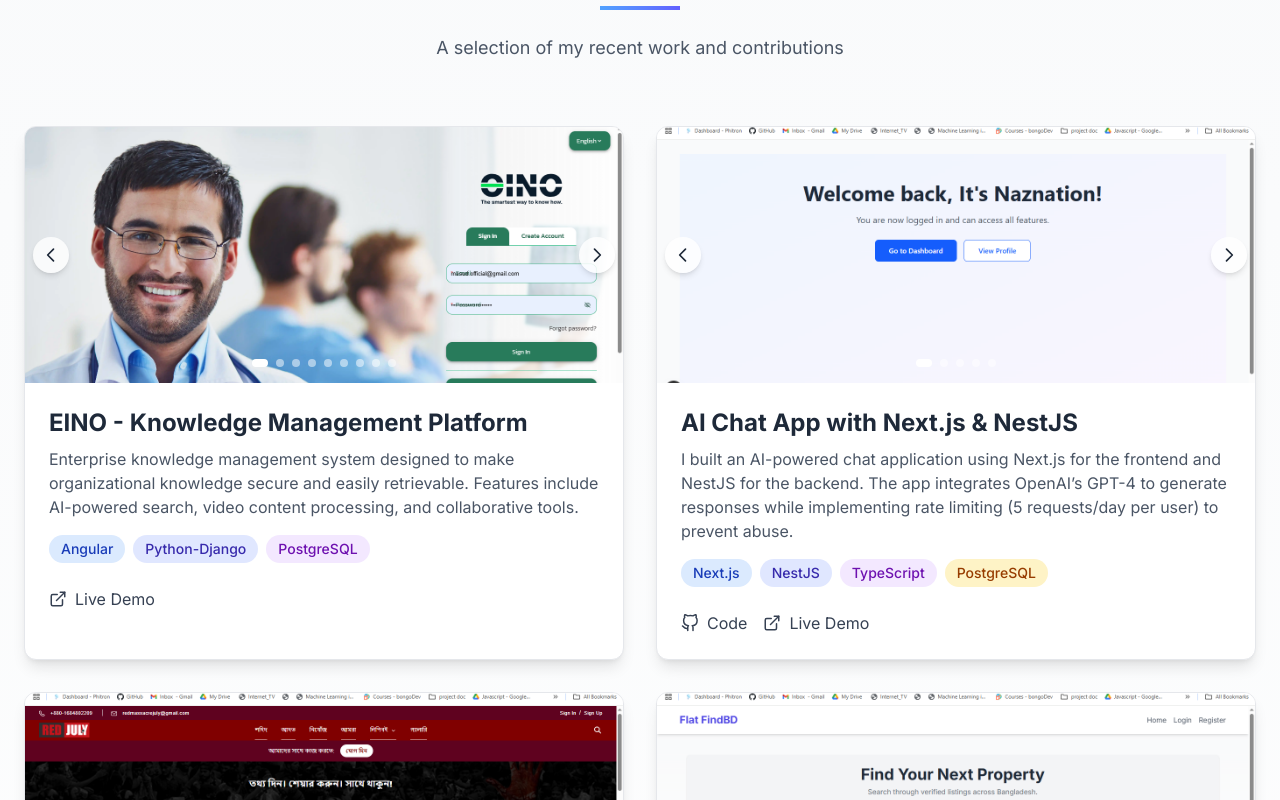
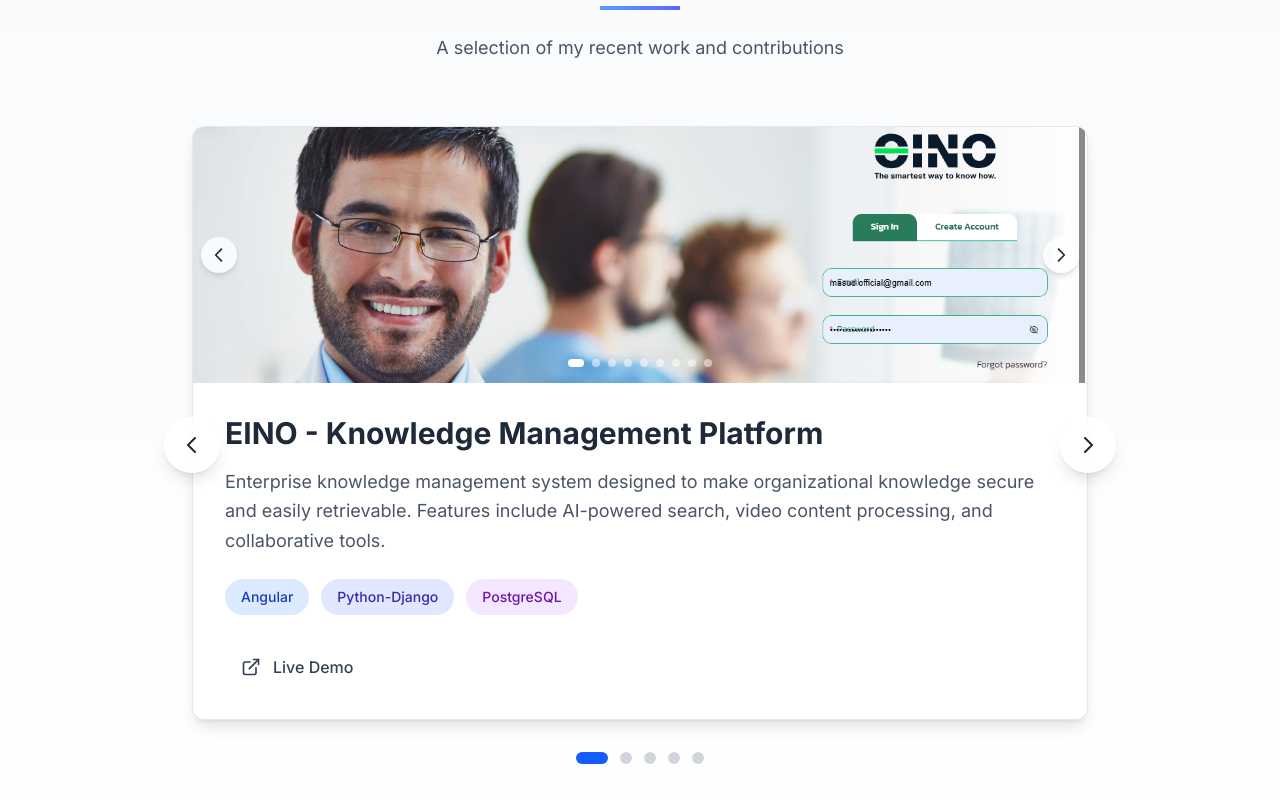
Before and after one commit to mnahsanofficial/my-portfolio, a Next.js app: page / in a window 1280 px wide. Shown: the part 5140-5940 px from the top of the page. Built offline with nearby package versions, Linux system fonts and the light colour scheme.

Commit message:
Project slider added

```diff
--- a/src/components/Projects.tsx
+++ b/src/components/Projects.tsx
@@ -4,7 +4,7 @@ import { useState } from 'react';
 import { motion } from 'framer-motion';
 import Image from 'next/image';
 import { FiGithub, FiExternalLink } from 'react-icons/fi';
-import { fadeIn, scaleUp, staggerContainer, defaultViewport } from '../lib/animations';
+import { fadeIn, staggerContainer, defaultViewport } from '../lib/animations';
 
 interface Project {
   title: string;
@@ -18,8 +18,8 @@ interface Project {
 }
 
 const Projects = () => {
-  // Show all projects by default - no need for "show more" button
-
+  const [currentProjectIndex, setCurrentProjectIndex] = useState(0);
+  const [activeImageIndices, setActiveImageIndices] = useState<Record<number, number>>({});
 
   const projects: Project[] = [
     {
@@ -43,7 +43,7 @@ const Projects = () => {
     },
     {
       title: 'AI Chat App with Next.js & NestJS ',
-      description: 'I built an AI-powered chat application using Next.js for the frontend and NestJS for the backend. The app integrates OpenAI’s GPT-4 to generate responses while implementing rate limiting (5 requests/day per user) to prevent abuse.',
+      description: 'I built an AI-powered chat application using Next.js for the frontend and NestJS for the backend. The app integrates OpenAI\'s GPT-4 to generate responses while implementing rate limiting (5 requests/day per user) to prevent abuse.',
       tags: ['Next.js', 'NestJS', 'TypeScript', 'PostgreSQL'],
       images: [
         '/assets/images/Chatbot/chatbot-1.png',
@@ -98,12 +98,19 @@ const Projects = () => {
     }
   ];
 
-  // Debug logging
-  console.log('Projects length:', projects.length);
+  // Initialize active image indices
+  useState(() => {
+    const initialIndices = projects.reduce((acc, _, index) => ({ ...acc, [index]: 0 }), {} as Record<number, number>);
+    setActiveImageIndices(initialIndices);
+  });
 
-  const [activeImageIndices, setActiveImageIndices] = useState<Record<number, number>>(
-    projects.reduce((acc, _, index) => ({ ...acc, [index]: 0 }), {} as Record<number, number>)
-  );
+  const nextProject = () => {
+    setCurrentProjectIndex((prev) => (prev + 1) % projects.length);
+  };
+
+  const prevProject = () => {
+    setCurrentProjectIndex((prev) => (prev - 1 + projects.length) % projects.length);
+  };
 
   const nextImage = (projectIndex: number) => {
     setActiveImageIndices(prev => ({
@@ -119,6 +126,8 @@ const Projects = () => {
         projects[projectIndex].images.length
     }));
   };
+
+  const currentProject = projects[currentProjectIndex];
 
   return (
     <section id="projects" className="py-20 bg-gradient-to-b from-gray-50 to-white">
@@ -139,20 +148,37 @@ const Projects = () => {
           </p>
         </motion.div>
 
+                          {/* Project Slider */}
+         <div className="relative max-w-4xl mx-auto">
+           {/* Navigation Buttons - Outside Project Card */}
+           <button
+             onClick={prevProject}
+             className="absolute left-0 top-1/2 -translate-y-1/2 z-20 bg-white/90 p-4 rounded-full shadow-lg hover:bg-white transition-all duration-300 hover:scale-110 -translate-x-1/2"
+             aria-label="Previous project"
+           >
+             <svg className="w-6 h-6 text-gray-800" fill="none" stroke="currentColor" viewBox="0 0 24 24">
+               <path strokeLinecap="round" strokeLinejoin="round" strokeWidth={2} d="M15 19l-7-7 7-7" />
+             </svg>
+           </button>
+
+           <button
+             onClick={nextProject}
+             className="absolute right-0 top-1/2 -translate-y-1/2 z-20 bg-white/90 p-4 rounded-full shadow-lg hover:bg-white transition-all duration-300 hover:scale-110 translate-x-1/2"
+             aria-label="Next project"
+           >
+             <svg className="w-6 h-6 text-gray-800" fill="none" stroke="currentColor" viewBox="0 0 24 24">
+               <path strokeLinecap="round" strokeLinejoin="round" strokeWidth={2} d="M9 5l7 7-7 7" />
+             </svg>
+           </button>
+
+           {/* Current Project */}
            <motion.div
-           variants={staggerContainer(0.2, 0.2)}
-           initial="initial"
-           whileInView="whileInView"
-           viewport={defaultViewport}
-           className="grid grid-cols-1 md:grid-cols-2 gap-8 mb-12 min-h-0"
-         >
-                     {projects.map((project, index) => {
-             console.log(`Rendering project ${index}: ${project.title}`);
-             return (
-                         <motion.div
-               key={index}
-               variants={scaleUp(0, 0.5)}
-               className="bg-white rounded-xl shadow-lg overflow-hidden border border-gray-200 hover:shadow-xl transition-shadow"
+             key={currentProjectIndex}
+             initial={{ opacity: 0, x: 100 }}
+             animate={{ opacity: 1, x: 0 }}
+             exit={{ opacity: 0, x: -100 }}
+             transition={{ duration: 0.5 }}
+             className="bg-white rounded-xl shadow-lg overflow-hidden border border-gray-200"
            >
             {/* Image Carousel */}
             <motion.div
@@ -162,27 +188,27 @@ const Projects = () => {
               viewport={{ once: true, amount: 0.2 }}
               className="relative h-64 bg-gray-100 overflow-hidden"
             >
-                {project.images.map((img, imgIndex) => (
+              {currentProject.images.map((img, imgIndex) => (
                 <div
                   key={imgIndex}
                   className={`absolute inset-0 transition-opacity duration-500 ${
-                       imgIndex === activeImageIndices[index] ? 'opacity-100' : 'opacity-0'
+                    imgIndex === activeImageIndices[currentProjectIndex] ? 'opacity-100' : 'opacity-0'
                   }`}
                 >
                   <Image
                     src={img}
-                      alt={`${project.title} screenshot ${imgIndex + 1}`}
+                    alt={`${currentProject.title} screenshot ${imgIndex + 1}`}
                     fill
                     className="object-cover"
                   />
                 </div>
               ))}
 
-                {/* Navigation Arrows */}
-                {project.images.length > 1 && (
+              {/* Image Navigation Arrows */}
+              {currentProject.images.length > 1 && (
                 <>
                   <button
-                      onClick={() => prevImage(index)}
+                    onClick={() => prevImage(currentProjectIndex)}
                     className="absolute left-2 top-1/2 -translate-y-1/2 bg-white/80 p-2 rounded-full shadow-md hover:bg-white transition z-10"
                     aria-label="Previous image"
                   >
@@ -191,7 +217,7 @@ const Projects = () => {
                     </svg>
                   </button>
                   <button
-                      onClick={() => nextImage(index)}
+                    onClick={() => nextImage(currentProjectIndex)}
                     className="absolute right-2 top-1/2 -translate-y-1/2 bg-white/80 p-2 rounded-full shadow-md hover:bg-white transition z-10"
                     aria-label="Next image"
                   >
@@ -203,19 +229,19 @@ const Projects = () => {
               )}
 
               {/* Image Indicators */}
-                {project.images.length > 1 && (
+              {currentProject.images.length > 1 && (
                 <div className="absolute bottom-4 left-0 right-0 flex justify-center gap-2">
-                    {project.images.map((_, imgIndex) => (
+                  {currentProject.images.map((_, imgIndex) => (
                     <button
                       key={imgIndex}
                       onClick={() => setActiveImageIndices(prev => ({
                         ...prev,
-                          [index]: imgIndex
+                        [currentProjectIndex]: imgIndex
                       }))}
-                        aria-label={`Go to image ${imgIndex + 1} for ${project.title}`}
-                        aria-current={imgIndex === activeImageIndices[index] ? "true" : undefined}
+                      aria-label={`Go to image ${imgIndex + 1} for ${currentProject.title}`}
+                      aria-current={imgIndex === activeImageIndices[currentProjectIndex] ? "true" : undefined}
                       className={`w-2 h-2 rounded-full transition-all ${
-                          imgIndex === activeImageIndices[index]
+                        imgIndex === activeImageIndices[currentProjectIndex]
                           ? 'bg-white w-4'
                           : 'bg-white/50 hover:bg-white/70'
                       }`}
@@ -230,13 +256,13 @@ const Projects = () => {
               initial="initial"
               whileInView="whileInView"
               viewport={{ once: true, amount: 0.1 }}
-                className="p-6"
+              className="p-8"
             >
-                <motion.h3 variants={fadeIn('down', 0, 0.4)} className="text-2xl font-bold text-gray-800 mb-2">{project.title}</motion.h3>
-                <motion.p variants={fadeIn('up', 0.1, 0.4)} className="text-gray-600 mb-4">{project.description}</motion.p>
+              <motion.h3 variants={fadeIn('down', 0, 0.4)} className="text-3xl font-bold text-gray-800 mb-4">{currentProject.title}</motion.h3>
+              <motion.p variants={fadeIn('up', 0.1, 0.4)} className="text-gray-600 mb-6 text-lg leading-relaxed">{currentProject.description}</motion.p>
 
-                <motion.div variants={staggerContainer(0.05, 0.15)} className="flex flex-wrap gap-2 mb-6">
-                  {project.tags.map((tag, i) => {
+              <motion.div variants={staggerContainer(0.05, 0.15)} className="flex flex-wrap gap-3 mb-8">
+                {currentProject.tags.map((tag, i) => {
                   const colors = [
                     'bg-blue-100 text-blue-800',
                     'bg-indigo-100 text-indigo-800',
@@ -250,7 +276,7 @@ const Projects = () => {
                     <motion.span
                       key={i}
                       variants={fadeIn('up', 0, 0.3)}
-                        className={`px-3 py-1 rounded-full text-sm font-medium ${color}`}
+                      className={`px-4 py-2 rounded-full text-sm font-medium ${color}`}
                     >
                       {tag}
                     </motion.span>
@@ -258,37 +284,49 @@ const Projects = () => {
                 })}
               </motion.div>
 
-                <motion.div variants={fadeIn('up', 0.2, 0.4)} className="flex gap-4">
-                  {project.links?.github && (
+              <motion.div variants={fadeIn('up', 0.2, 0.4)} className="flex gap-6">
+                {currentProject.links?.github && (
                   <a
-                      href={project.links.github}
+                    href={currentProject.links.github}
                     target="_blank"
                     rel="noopener noreferrer"
-                      className="flex items-center gap-2 text-gray-700 hover:text-blue-600 transition"
+                    className="flex items-center gap-3 text-gray-700 hover:text-blue-600 transition px-4 py-2 rounded-lg hover:bg-gray-50"
                   >
-                      <FiGithub className="text-lg" />
-                      <span>Code</span>
+                    <FiGithub className="text-xl" />
+                    <span className="font-medium">View Code</span>
                   </a>
                 )}
-                  {project.links?.live && (
+                {currentProject.links?.live && (
                   <a
-                      href={project.links.live}
+                    href={currentProject.links.live}
                     target="_blank"
                     rel="noopener noreferrer"
-                      className="flex items-center gap-2 text-gray-700 hover:text-blue-600 transition"
+                    className="flex items-center gap-3 text-gray-700 hover:text-blue-600 transition px-4 py-2 rounded-lg hover:bg-gray-50"
                   >
-                      <FiExternalLink className="text-lg" />
-                      <span>Live Demo</span>
+                    <FiExternalLink className="text-xl" />
+                    <span className="font-medium">Live Demo</span>
                   </a>
                 )}
               </motion.div>
             </motion.div>
           </motion.div>
-           );
-         })}
-        </motion.div>
 
-
+          {/* Project Indicators */}
+          <div className="flex justify-center gap-3 mt-8">
+            {projects.map((_, index) => (
+              <button
+                key={index}
+                onClick={() => setCurrentProjectIndex(index)}
+                className={`w-3 h-3 rounded-full transition-all duration-300 ${
+                  index === currentProjectIndex
+                    ? 'bg-blue-600 w-8'
+                    : 'bg-gray-300 hover:bg-gray-400'
+                }`}
+                aria-label={`Go to project ${index + 1}`}
+              />
+            ))}
+          </div>
+        </div>
       </div>
     </section>
   );
```
Lines whose indentation alone changed are shown as unchanged.
